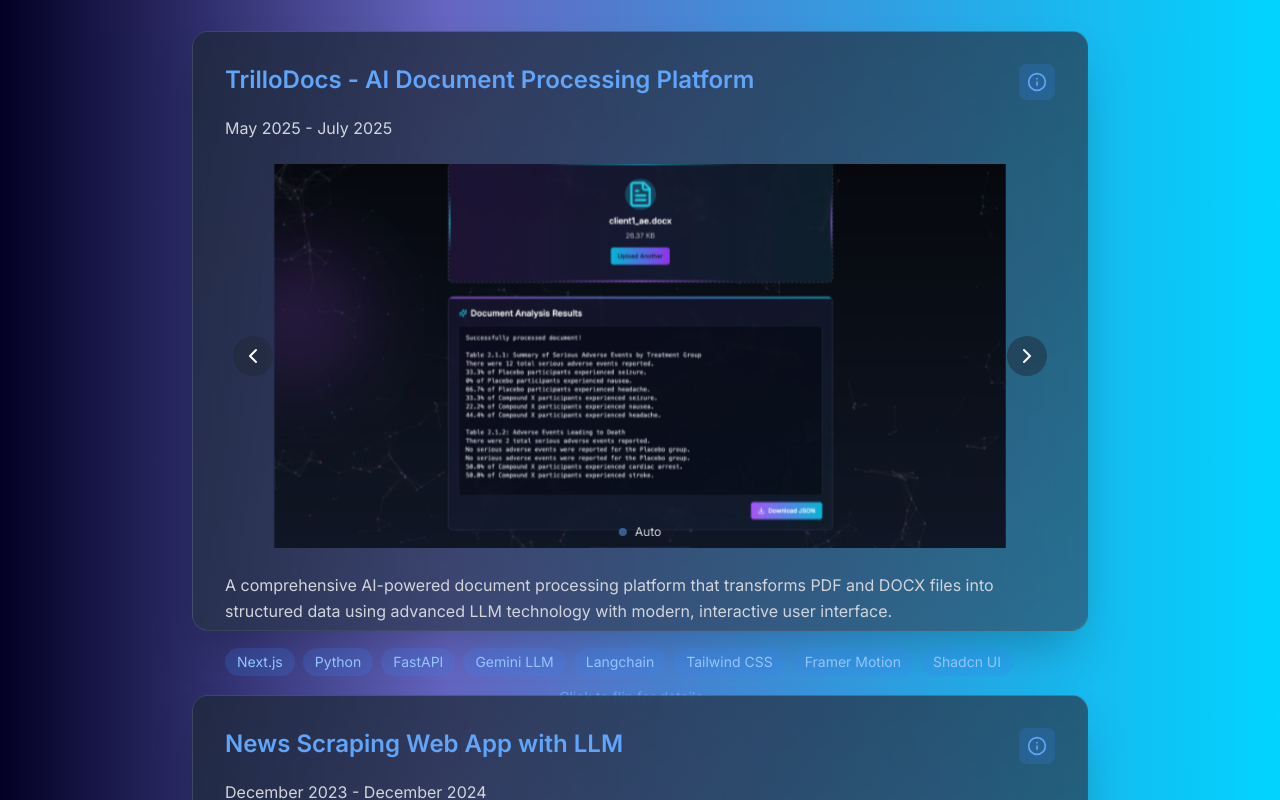
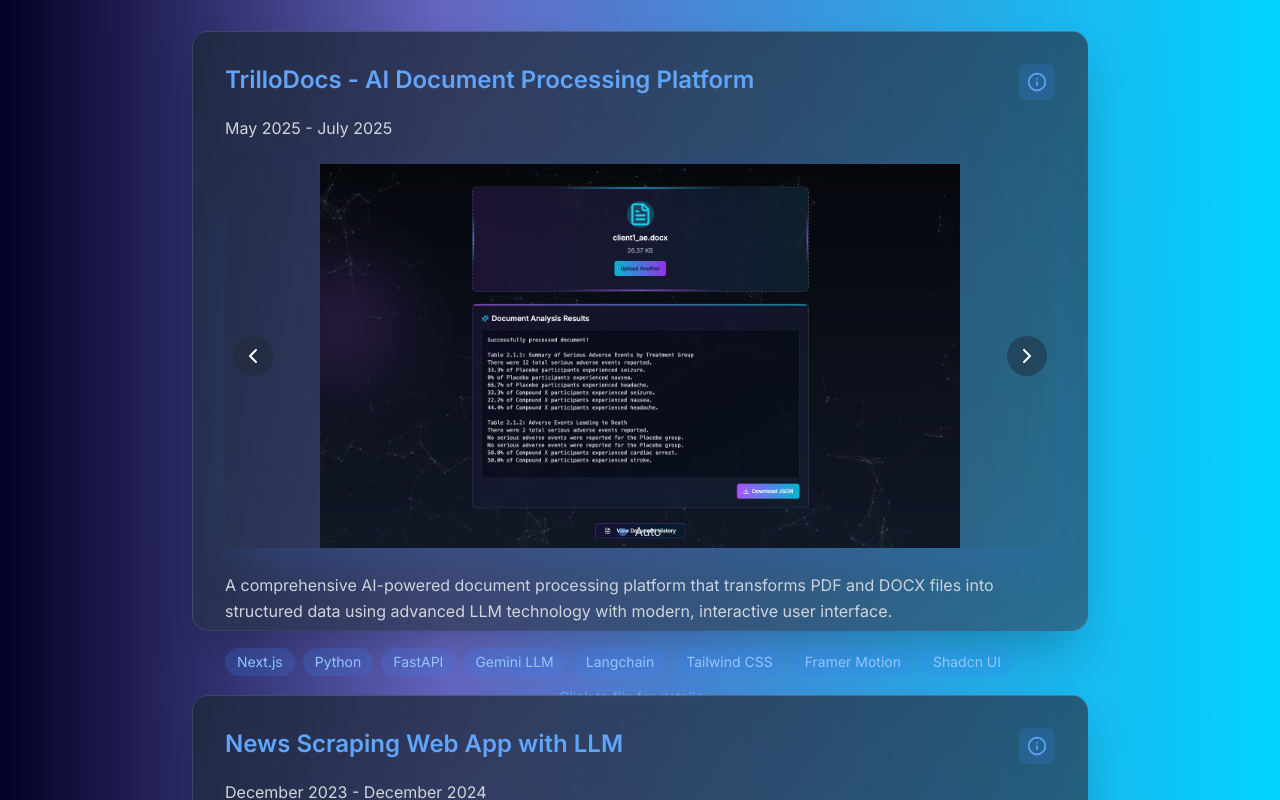
Before and after one commit to daniel1014/Next_portfolio, a Next.js app: page / in a window 1280 px wide. Shown: the part 3860-4660 px from the top of the page. Built offline with nearby package versions, Linux system fonts and the light colour scheme; no server answers.

Commit message:
Refactor ProjectGallery component to simplify image rendering and improve performance; removed 3D carousel features and adjusted styles for a cleaner image gallery presentation.

```diff
--- a/components/ProjectGallery.tsx
+++ b/components/ProjectGallery.tsx
@@ -77,61 +77,23 @@
 
   return (
     <>
-      {/* 3D Carousel Container - Safe perspective separate from FlipCard */}
+      {/* Image Gallery Container */}
       <div
-        className="relative w-full h-64 md:h-96 mb-6 overflow-hidden"
-        style={{
-          perspective: '800px', // Optimized for horizontal rotation viewing
-          perspectiveOrigin: 'center center',
-          contain: 'layout style' // CSS containment to prevent overflow
-        }}
+        className="relative w-full h-64 md:h-96 mb-6"
         onMouseEnter={() => setIsAutoRotating(false)}
         onMouseLeave={() => setIsAutoRotating(true)}
       >
-        {/* 3D Carousel Scene */}
-        <div
-          className="relative w-full h-full"
-          style={{
-            transformStyle: 'preserve-3d',
-            transformOrigin: 'center center'
-          }}
-        >
-          {images.map((image, index) => {
-            // Calculate relative position from current image
-            const relativeIndex = index - currentImage;
-
-            // Use a smaller arc for better visibility and no back face issues
-            const maxAngle = 45; // Max 45 degrees from center
-            const angleStep = images.length > 1 ? (maxAngle * 2) / (images.length - 1) : 0;
-
+        {images.map((image, index) => {
             const isActive = index === currentImage;
-
-            // Enhanced 3D visibility - show multiple images for 3D effect
-            const isVisible = Math.abs(relativeIndex) <= 2; // Show more images for 3D effect
-            const isNextToPrevious = Math.abs(relativeIndex) === 1; // Adjacent images
-
-            // Dynamic depth based on position for 3D effect
-            const baseZ = 60;
-            const translateZ = isActive ? baseZ + 40 : (isNextToPrevious ? baseZ + 20 : baseZ);
-
-            // Position active image at center (0 degrees) - INVERT ROTATION DIRECTION
-            let angle = isActive ? 0 : -relativeIndex * angleStep;
-
-            // Limit angle range to prevent back face visibility
-            angle = Math.max(-maxAngle, Math.min(maxAngle, angle));
 
             return (
               <div
                 key={index}
                 className="absolute inset-0 cursor-pointer"
                 style={{
-                  transform: `translateZ(${translateZ}px) rotateY(${angle}deg)`,
                   opacity: isActive ? 1 : 0,
-                  filter: isActive ? 'blur(0px) brightness(1)' : 'blur(0.2px) brightness(0.95)',
-                  transition: 'all 0.8s cubic-bezier(0.4, 0.0, 0.2, 1)',
-                  zIndex: isActive ? 10 : (isNextToPrevious ? 5 : 1),
-                  backfaceVisibility: 'hidden',
-                  pointerEvents: !isVisible ? 'none' : 'auto' // Disable interaction for hidden images
+                  transition: 'opacity 0.5s ease-in-out',
+                  pointerEvents: isActive ? 'auto' : 'none'
                 }}
                 onClick={openModal}
               >
@@ -147,7 +109,6 @@
               </div>
             );
           })}
-        </div>
 
         {/* Navigation Controls */}
         <button
```
